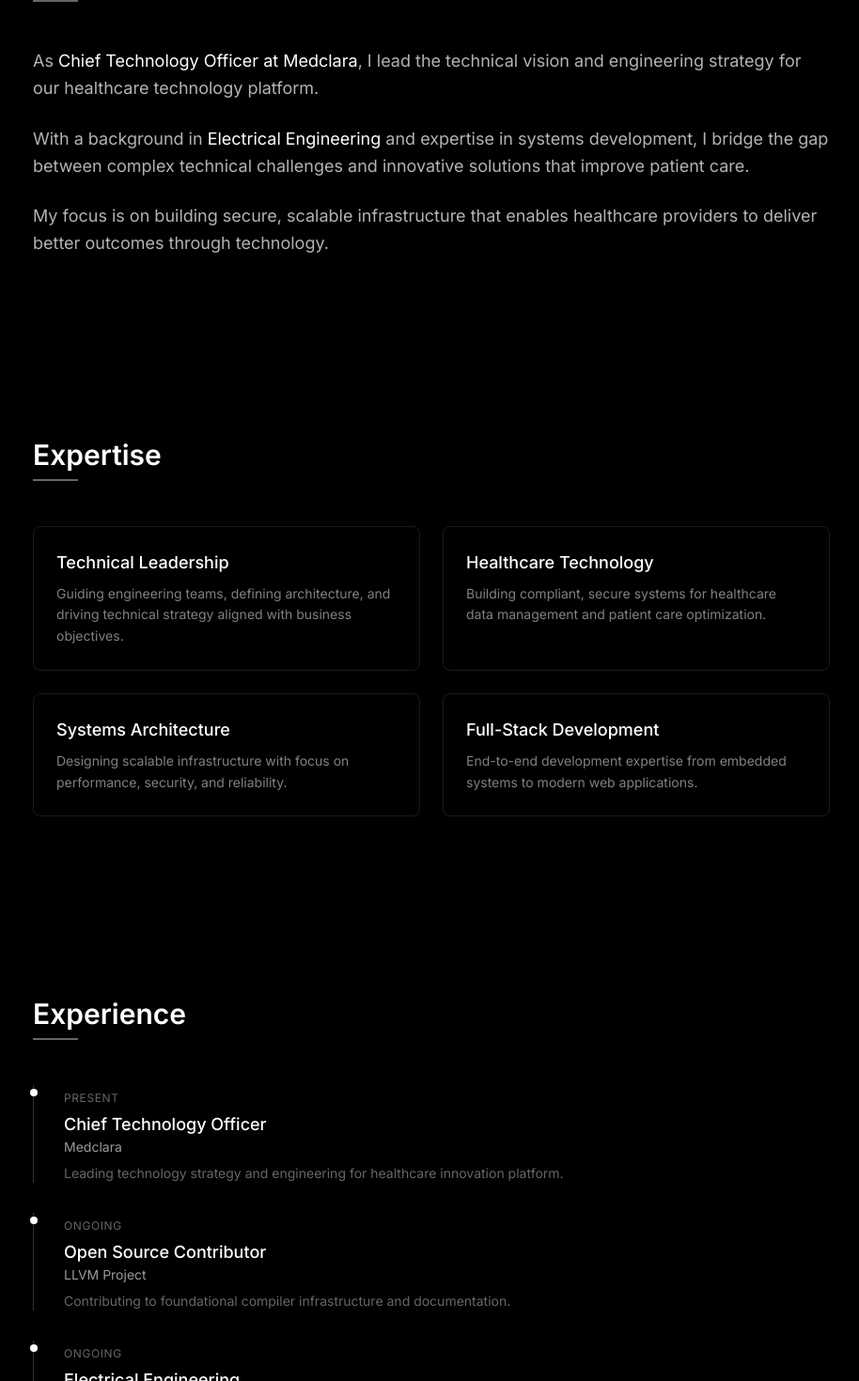
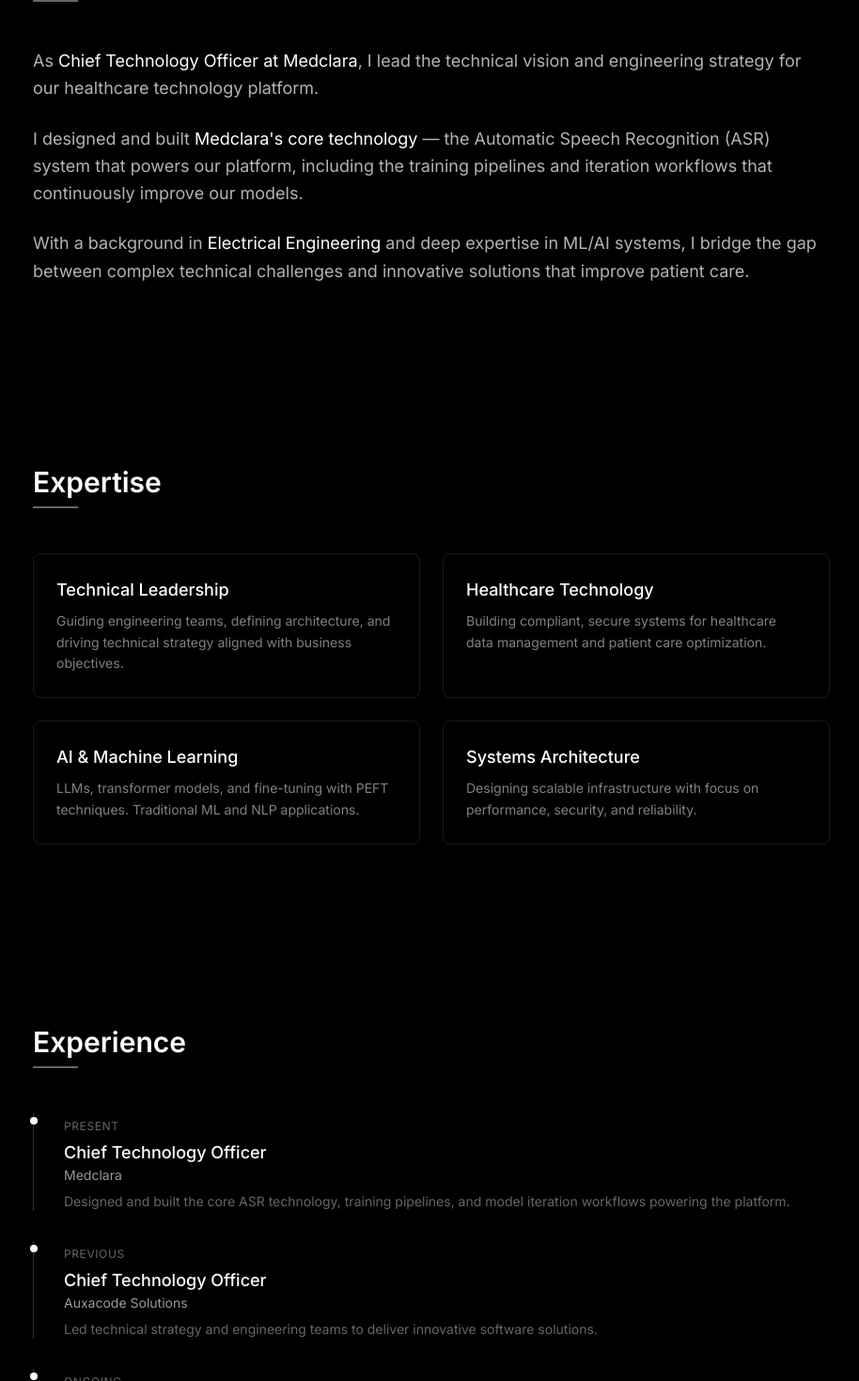
Before and after one commit to StarOne01/StarOne01.github.io, a Next.js app: page / in a window 1280 px wide. Shown: the part 940-2410 px from the top of the page at 94% size, without its empty margins (181-1095 px from the left). Built offline with nearby package versions, Linux system fonts and the light colour scheme.

Commit message:
Add go and other missing skills

```diff
--- a/src/app/page.tsx
+++ b/src/app/page.tsx
@@ -21,9 +21,14 @@ function Hero() {
         </div>
 
         {/* Name */}
-        <h1 className="text-5xl sm:text-6xl md:text-7xl font-semibold text-white mb-4 opacity-0 animate-fade-in" style={{animationDelay: '0.4s', letterSpacing: '-0.02em'}}>
+        <h1 className="text-5xl sm:text-6xl md:text-7xl font-semibold text-white mb-2 opacity-0 animate-fade-in" style={{animationDelay: '0.4s', letterSpacing: '-0.02em'}}>
           Prashanth
         </h1>
+
+        {/* Alias */}
+        <p className="text-white/40 text-sm tracking-widest uppercase mb-4 opacity-0 animate-fade-in" style={{animationDelay: '0.5s'}}>
+          StarOne01
+        </p>
 
         {/* Company */}
         <div className="flex items-center justify-center gap-3 mb-8 opacity-0 animate-fade-in" style={{animationDelay: '0.6s'}}>
@@ -88,10 +93,10 @@ function About() {
           As <span className="text-white">Chief Technology Officer at Medclara</span>, I lead the technical vision and engineering strategy for our healthcare technology platform.
         </p>
         <p>
-          With a background in <span className="text-white">Electrical Engineering</span> and expertise in systems development, I bridge the gap between complex technical challenges and innovative solutions that improve patient care.
+          I designed and built <span className="text-white">Medclara's core technology</span> — the Automatic Speech Recognition (ASR) system that powers our platform, including the training pipelines and iteration workflows that continuously improve our models.
         </p>
         <p>
-          My focus is on building secure, scalable infrastructure that enables healthcare providers to deliver better outcomes through technology.
+          With a background in <span className="text-white">Electrical Engineering</span> and deep expertise in ML/AI systems, I bridge the gap between complex technical challenges and innovative solutions that improve patient care.
         </p>
       </div>
     </section>
@@ -109,12 +114,12 @@ function Expertise() {
       description: "Building compliant, secure systems for healthcare data management and patient care optimization."
     },
     {
+      title: "AI & Machine Learning",
+      description: "LLMs, transformer models, and fine-tuning with PEFT techniques. Traditional ML and NLP applications."
+    },
+    {
       title: "Systems Architecture",
       description: "Designing scalable infrastructure with focus on performance, security, and reliability."
-    },
-    {
-      title: "Full-Stack Development",
-      description: "End-to-end development expertise from embedded systems to modern web applications."
     }
   ];
 
@@ -146,13 +151,13 @@ function Experience() {
       role: "Chief Technology Officer",
       company: "Medclara",
       period: "Present",
-      description: "Leading technology strategy and engineering for healthcare innovation platform."
+      description: "Designed and built the core ASR technology, training pipelines, and model iteration workflows powering the platform."
     },
     {
-      role: "Open Source Contributor",
-      company: "LLVM Project",
-      period: "Ongoing",
-      description: "Contributing to foundational compiler infrastructure and documentation."
+      role: "Chief Technology Officer",
+      company: "Auxacode Solutions",
+      period: "Previous",
+      description: "Led technical strategy and engineering teams to deliver innovative software solutions."
     },
     {
       role: "Electrical Engineering",
@@ -191,7 +196,11 @@ function Skills() {
   const skillCategories = [
     {
       title: "Languages & Frameworks",
-      skills: ["TypeScript", "Python", "C/C++", "React", "Next.js", "Node.js"]
+      skills: ["TypeScript", "Python", "C/C++", "Go", "React", "Next.js", "Node.js"]
+    },
+    {
+      title: "AI & Machine Learning",
+      skills: ["LLMs", "Transformers", "PEFT", "Unsloth", "NLP", "Traditional ML", "PyTorch"]
     },
     {
       title: "Infrastructure",
@@ -327,7 +336,7 @@ function Footer() {
   return (
     <footer className="py-8 px-6 border-t border-white/10">
       <div className="max-w-4xl mx-auto flex flex-col sm:flex-row justify-between items-center gap-4 text-sm text-white/40">
-        <p>© 2024 Prashanth. All rights reserved.</p>
+        <p>© 2025 Prashanth. All rights reserved.</p>
         <p>CTO at Medclara</p>
       </div>
     </footer>
```
